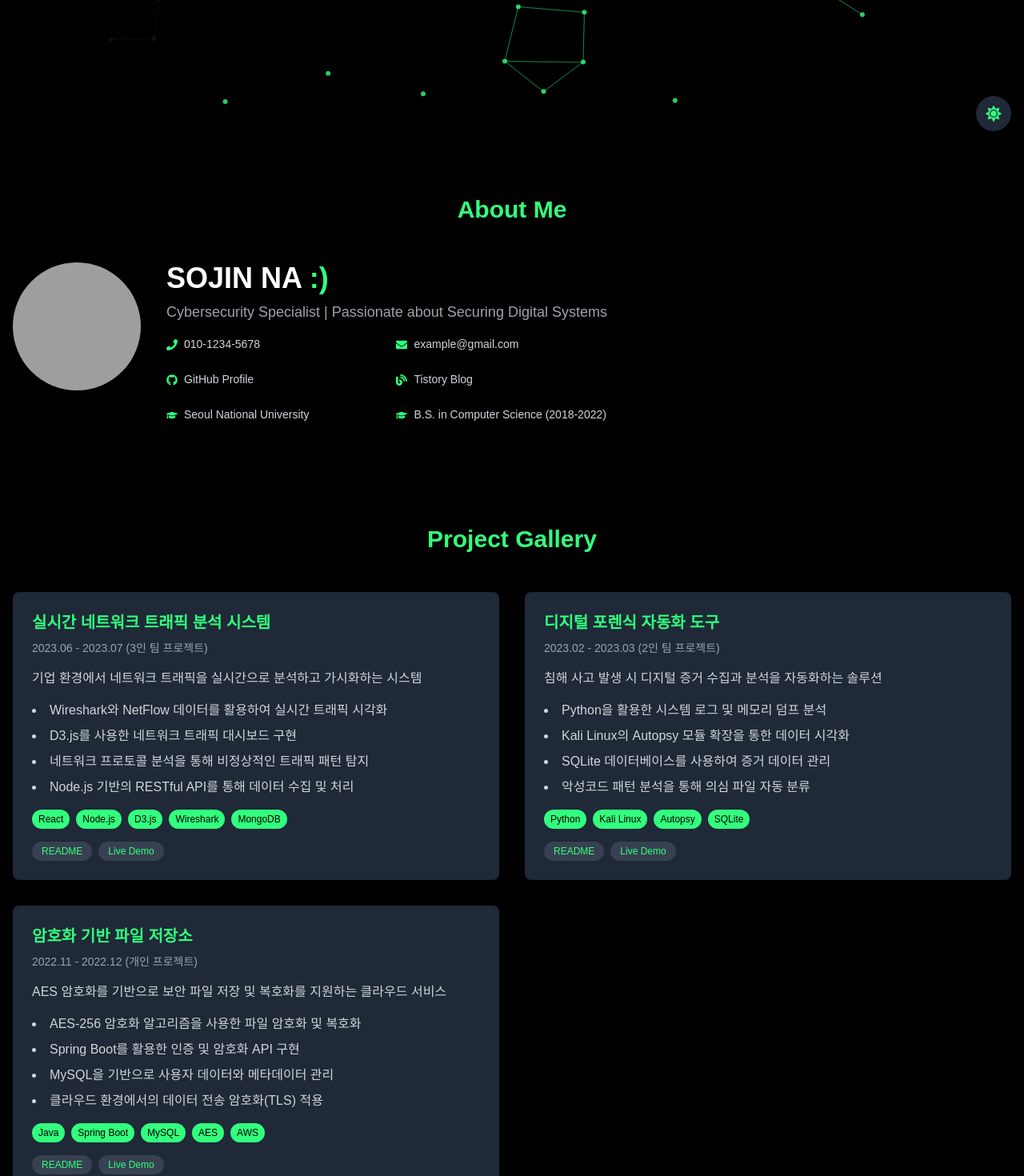
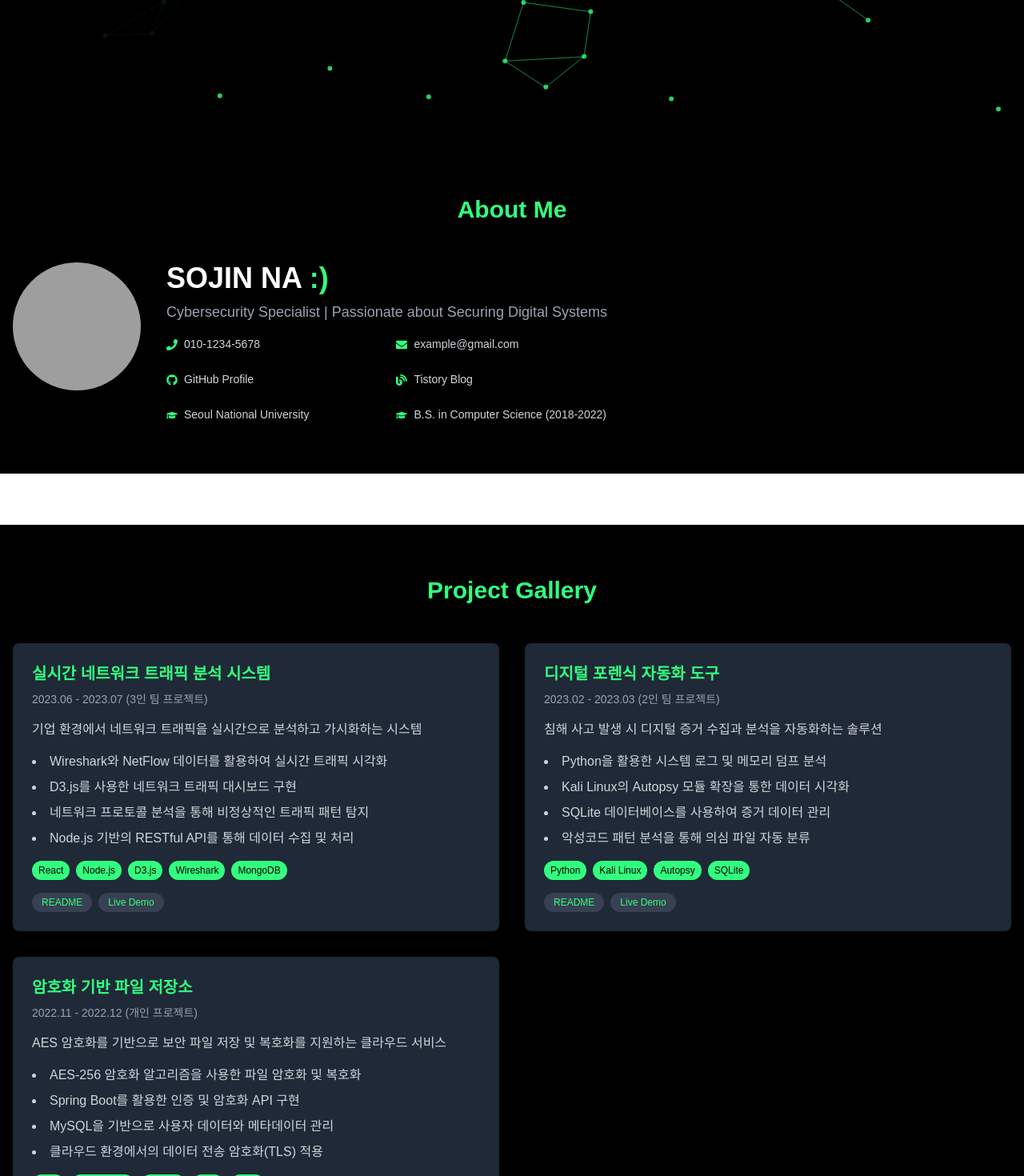
Before and after one commit to me0w2en/me0w2en.github.io, a Next.js app: page / in a window 1280 px wide. Shown: the part 620-2090 px from the top of the page at 80% size. Built offline with nearby package versions, Linux system fonts and the light colour scheme; grey boxes are pictures that could not be loaded.

Commit message:
Remove: 다크모드/라이트모드 분리 기능 삭제

```diff
--- a/src/pages/index.tsx
+++ b/src/pages/index.tsx
@@ -5,7 +5,6 @@ import { ProjectGallery } from "@/components/ProjectGallery";
 import { Achievements } from "@/components/Achievements";
 import { Timeline } from "@/components/Timeline";
 import { Footer } from "@/components/Footer";
-import { ThemeToggle } from "@/components/ThemeToggle";
 
 const Home = () => {
   return (
@@ -21,7 +20,7 @@ const Home = () => {
         <section id="about">
           <AboutMe />
         </section>
-        <section id="projects">
+        <section id="projects" className="py-16 bg-white dark:bg-black text-black dark:text-white">
           <ProjectGallery />
         </section>
         <section id="achievements">
@@ -31,7 +30,6 @@ const Home = () => {
           <Timeline />
         </section>
         <Footer />
-        <ThemeToggle />
       </main>
     </div>
   );
```
Also changed, not shown: temp/ThemeToggle.tsx (renamed from src/components/ThemeToggle.tsx).
